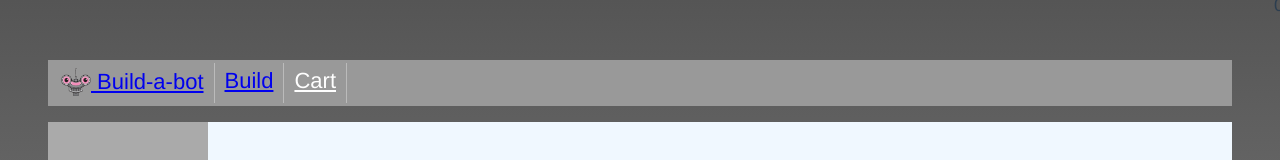
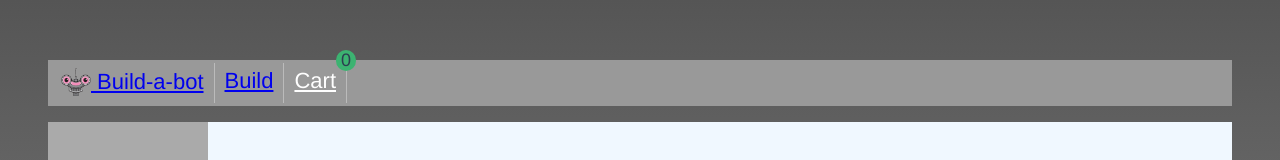
Before and after one commit to Srinivasan87/vue-robo, a Vue app: page /cart in a window 1280 px wide. Shown: the top 160 px of the page. Built offline with nearby package versions, Linux system fonts and the light colour scheme.

Commit message:
issue fix

```diff
--- a/package.json
+++ b/package.json
@@ -12,7 +12,7 @@
     "save": "^2.4.0",
     "vue": "^2.6.10",
     "vue-router": "^3.0.6",
-    "vuex": "^3.1.1"
+    "vuex": "^3.0.1"
   },
   "devDependencies": {
     "@vue/cli-plugin-babel": "^3.6.0",
--- a/src/App.vue
+++ b/src/App.vue
@@ -18,9 +18,7 @@
             <router-link class="nav-link" to="/cart" exact>
             Cart
             </router-link>
-            <div class="cart-items">
-              {{cart.length}}
-            </div>
+            <div class="cart-items">{{cart.length}}</div>
           </li>
         </ul>
       </nav>
@@ -119,11 +117,13 @@ border-right: none;
 
 .cart-items{
 position: absolute;
-top: -5px;
-right: -9px;
+ top: 50px;
+/* right: -9px; */
 font-size: 18px;
 width: 20px;
 text-align: center;
 display: inline-block;
+border-radius: 100px;
+background-color: mediumseagreen;
 }
 </style>
--- a/src/cart/ShoppingCart.vue
+++ b/src/cart/ShoppingCart.vue
@@ -15,7 +15,7 @@
       <tbody>
         <tr v-for="(robot, index) in cart" :key="index">
           <td class="robot-title">
-            {{robot.head.title}}
+            {{robot.Head.title}}
           </td>
           <td class="cost">
             {{robot.cost}}
@@ -38,7 +38,7 @@
       <tbody>
         <tr v-for="(robot, index) in cartSaleItems" :key="index">
           <td class="robot-title">
-            {{robot.head.title}}
+            {{robot.Head.title}}
           </td>
           <td class="cost">
             {{robot.cost}}
--- a/src/store/index.js
+++ b/src/store/index.js
@@ -6,15 +6,14 @@ Vue.use(Vuex);
 export default new Vuex.Store({
     state:{
         cart:[],
+        parts: null,
     },
     mutations:{
         addRobotToCart(state, robot){
             state.cart.push(robot);
         },
     },
-    getters: {
-        cartSaleItems(state) {
-            return state.cart.filter(item => item.head.onSale);
-        },
+    getters:{
+
     },
 });
```
Also changed, not shown: src/build/RobotBuilder.vue, 1 other file (tests, documents, lock files or other folders).
